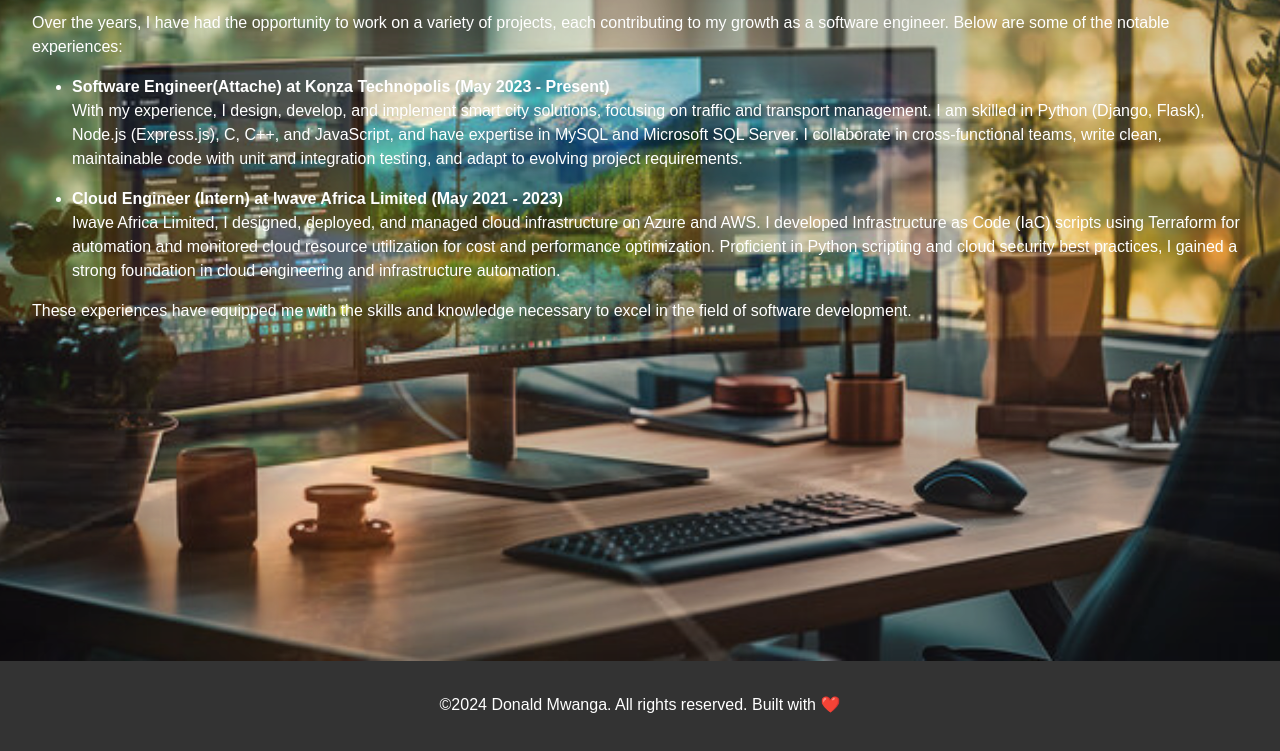
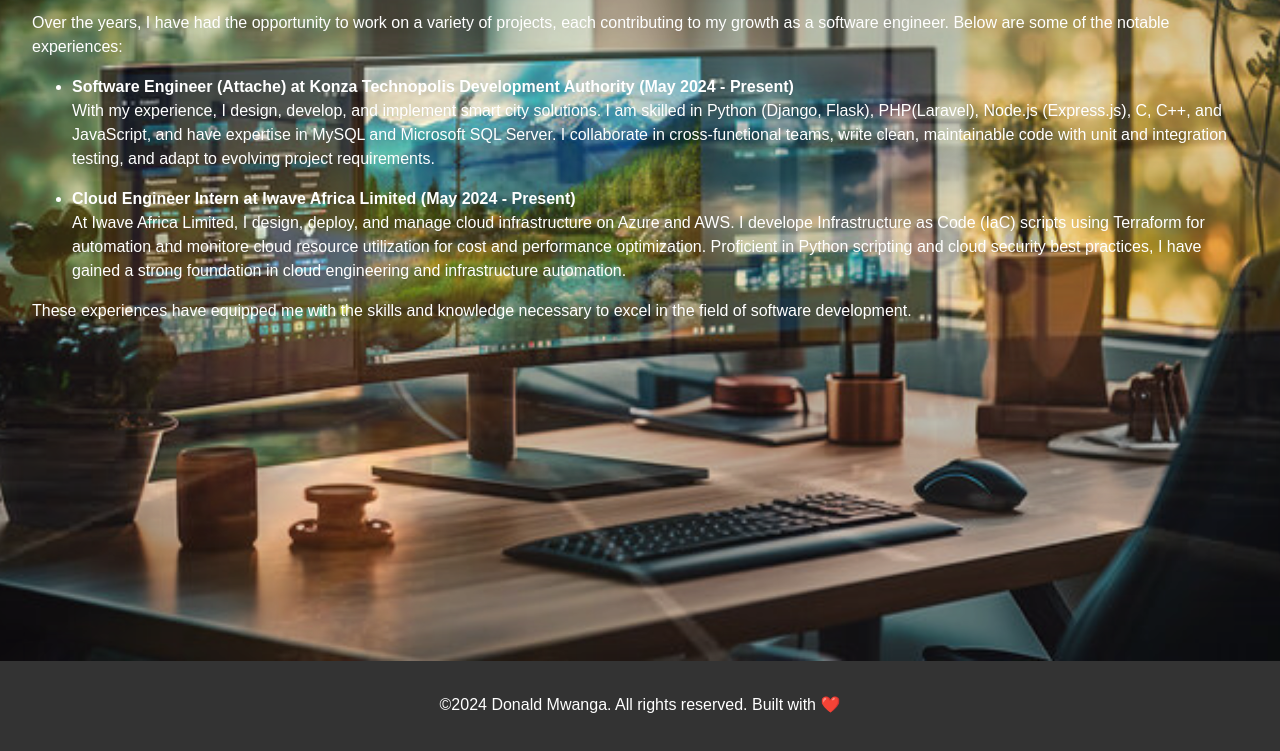
Before and after one commit to Dontoue/Dontoue.github.io, a plain HTML site: page experience.html in a window 1280 px wide. Shown: the part 139-890 px from the top of the page. Drawn offline with nearby package versions, Linux system fonts and the light colour scheme.

Commit message:
Edits on various sections

```diff
--- a/experience.html
+++ b/experience.html
@@ -133,10 +133,10 @@
             </header>
             <p>Over the years, I have had the opportunity to work on a variety of projects, each contributing to my growth as a software engineer. Below are some of the notable experiences:</p>
             <ul>
-                <li><b>Software Engineer(Attache) at Konza Technopolis (May 2023 - Present)</b></li>
-                <p>With my experience, I design, develop, and implement smart city solutions, focusing on traffic and transport management. I am skilled in Python (Django, Flask), Node.js (Express.js), C, C++, and JavaScript, and have expertise in MySQL and Microsoft SQL Server. I collaborate in cross-functional teams, write clean, maintainable code with unit and integration testing, and adapt to evolving project requirements.</p>
-                <li><b>Cloud Engineer (Intern) at Iwave Africa Limited (May 2021 - 2023)</b></li>
-                <p>Iwave Africa Limited, I designed, deployed, and managed cloud infrastructure on Azure and AWS. I developed Infrastructure as Code (IaC) scripts using Terraform for automation and monitored cloud resource utilization for cost and performance optimization. Proficient in Python scripting and cloud security best practices, I gained a strong foundation in cloud engineering and infrastructure automation.</p>
+		    <li><b>Software Engineer (Attache) at Konza Technopolis Development Authority (May 2024 - Present)</b></li>
+                <p>With my experience, I design, develop, and implement smart city solutions. I am skilled in Python (Django, Flask), PHP(Laravel), Node.js (Express.js), C, C++, and JavaScript, and have expertise in MySQL and Microsoft SQL Server. I collaborate in cross-functional teams, write clean, maintainable code with unit and integration testing, and adapt to evolving project requirements.</p>
+                <li><b>Cloud Engineer Intern at Iwave Africa Limited (May 2024 - Present)</b></li>
+                <p>At Iwave Africa Limited, I design, deploy, and manage cloud infrastructure on Azure and AWS. I develope Infrastructure as Code (IaC) scripts using Terraform for automation and monitore cloud resource utilization for cost and performance optimization. Proficient in Python scripting and cloud security best practices, I have gained a strong foundation in cloud engineering and infrastructure automation.</p>
             </ul>
             <p>These experiences have equipped me with the skills and knowledge necessary to excel in the field of software development.</p>
         </div>
```
Also changed, not shown: about.html (+1 -1 lines), contact.html (+1 -1 lines), index.html (+1 -1 lines), PRO.jpg (deleted), PRO2.jpg (deleted).
